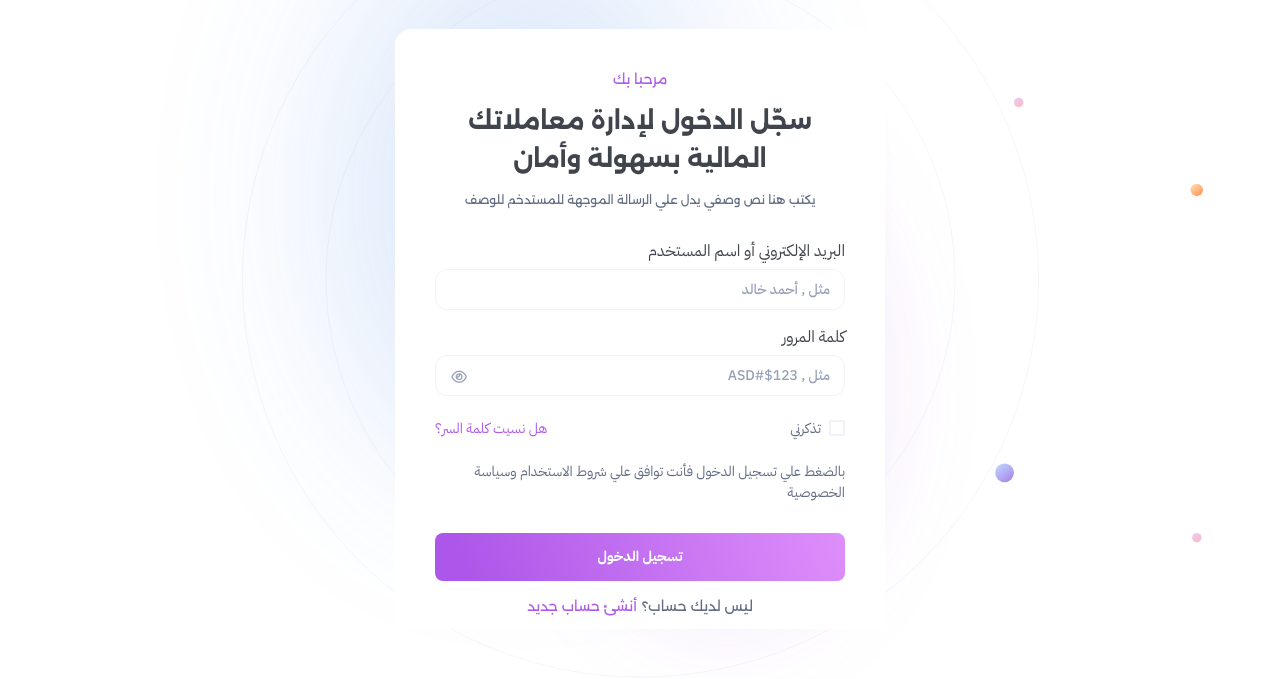
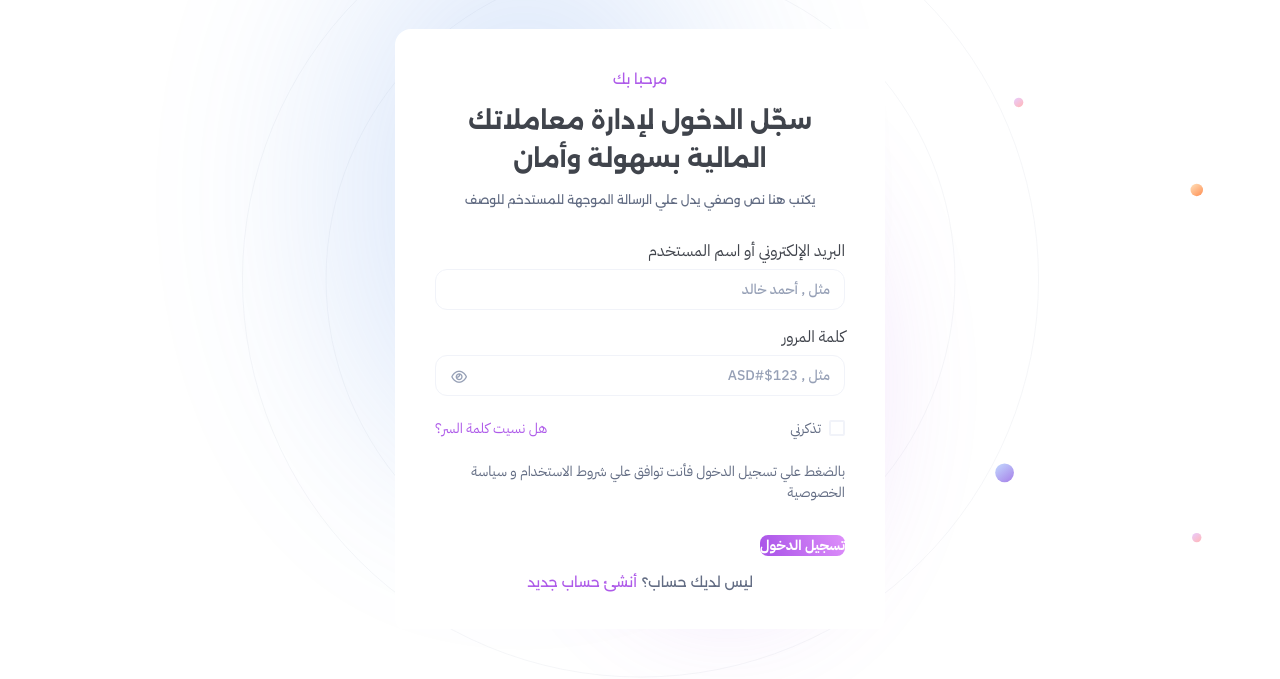
Before and after one commit to mo3az96/edf3ly, a plain HTML site: page index.html in a window 1280 px wide. Shown: the part 121-800 px from the top of the page. Drawn offline with Linux system fonts and the light colour scheme; a web font is replaced by a local one.

Commit message:
fix btn link

```diff
--- a/index.html
+++ b/index.html
@@ -89,13 +89,13 @@
               <div class="form-group form-line">
                 <p class="form-terms">
                   بالضغط علي تسجيل الدخول فأنت توافق علي
-                  <a href="#!">شروط الاستخدام</a> و<a href="#!"
-                    >سياسة الخصوصية</a
-                  >
+                  <a href="#!"> شروط الاستخدام </a> و
+                  <a href="#!"> سياسة الخصوصية </a>
                 </p>
               </div>
               <div class="form-footer">
-                <button type="submit" class="form-submit">تسجيل الدخول</button>
+                <!-- <button type="submit" class="form-submit">تسجيل الدخول</button> -->
+                <a href="home.html" class="form-submit">تسجيل الدخول</a>
                 <p class="auth-link">
                   ليس لديك حساب؟ <a href="#!">أنشئ حساب جديد</a>
                 </p>
```
